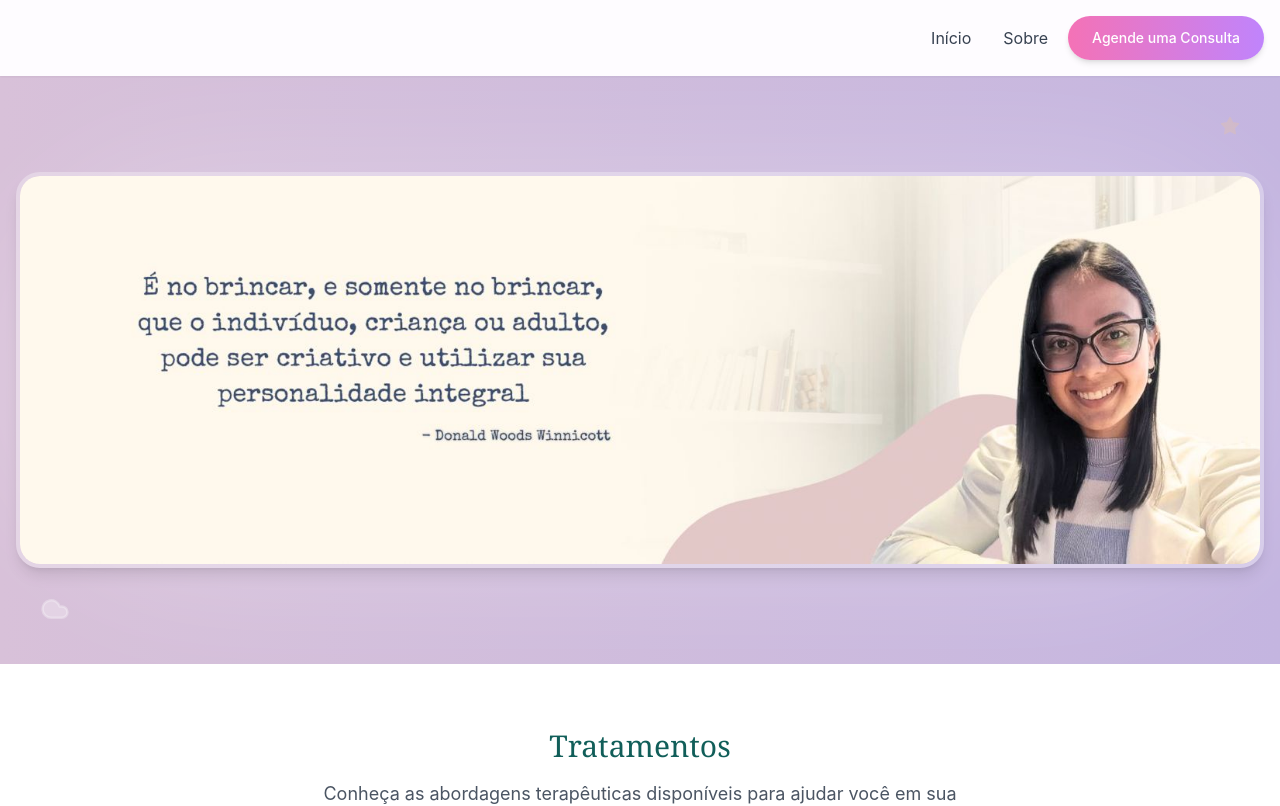
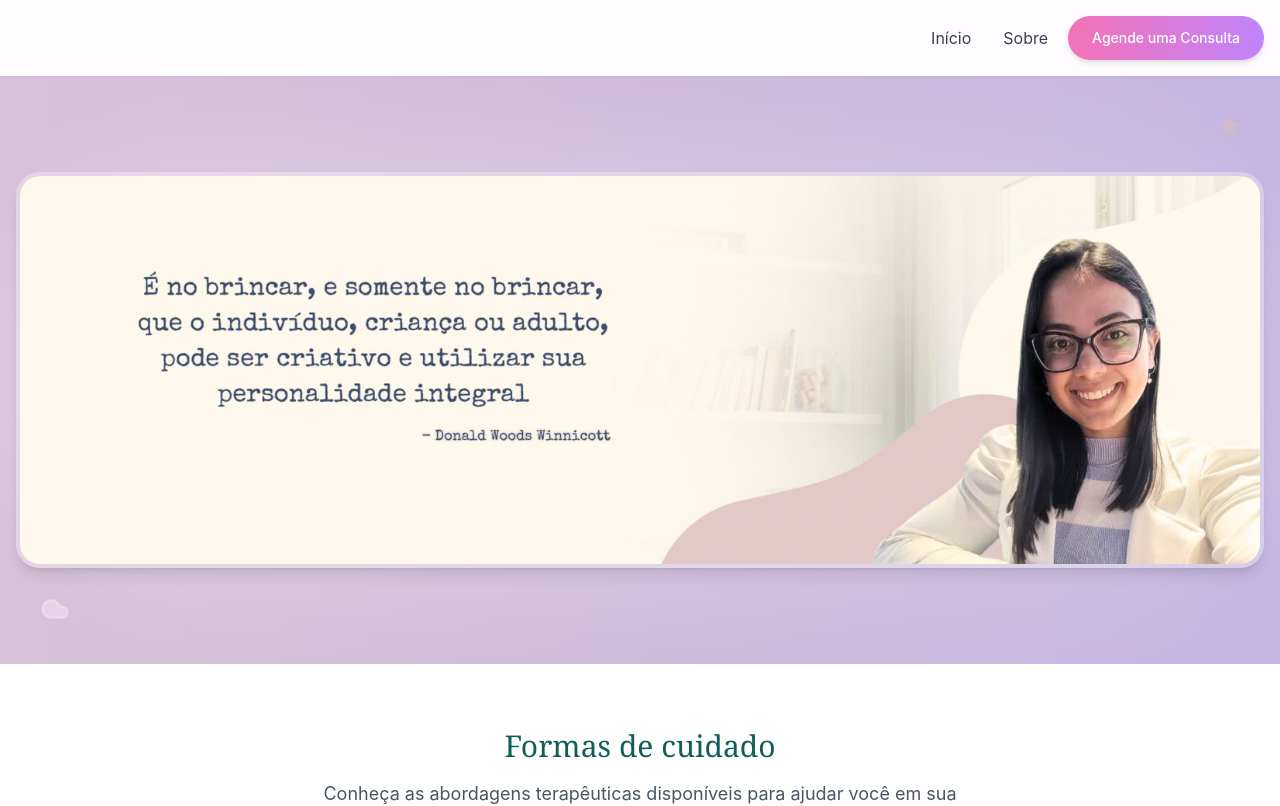
Before and after one commit to DavidJovino/julianamiliatti-website, a React (Vite) app: page / in a window 1280 px wide. Shown: the top 806 px of the page. Built offline with nearby package versions, Linux system fonts and the light colour scheme; a web font is replaced by a local one.

Commit message:
mudando algumas descrições

```diff
--- a/src/components/ServicesSection.jsx
+++ b/src/components/ServicesSection.jsx
@@ -64,10 +64,10 @@ const ServicesSection = ({ title, subtitle, services }) => {
       <div className="container mx-auto px-4">
         <div className="text-center mb-12">
           <h2 className="text-3xl font-serif font-medium text-teal-800 mb-4">
-            {title || "Tratamentos"}
+            {title || "Formas de cuidado"}
           </h2>
           <p className="text-lg text-gray-600 max-w-2xl mx-auto">
-            {subtitle || "Conheça as abordagens terapêuticas disponíveis para ajudar você em sua jornada de autoconhecimento e bem-estar emocional."}
+            {subtitle || "Atualmente participo do Instituto Brasileiro de Psicanálise Winnicottiana, aprofundando minha prática clínica e ampliando meu olhar sobre o cuidado emocional."}
           </p>
         </div>
         {/* Caso queira 4 cards mudar o grid-cols-2 para grid-cols-4 */}
--- a/src/pages/HomePage.jsx
+++ b/src/pages/HomePage.jsx
@@ -25,7 +25,7 @@ const HomePage = () => {
       />
 
       <ServicesSection
-        title="Tratamentos"
+        title="Formas de cuidado"
         subtitle="Conheça as abordagens terapêuticas disponíveis para ajudar você em sua jornada de autoconhecimento e bem-estar emocional."
       />
 
```
